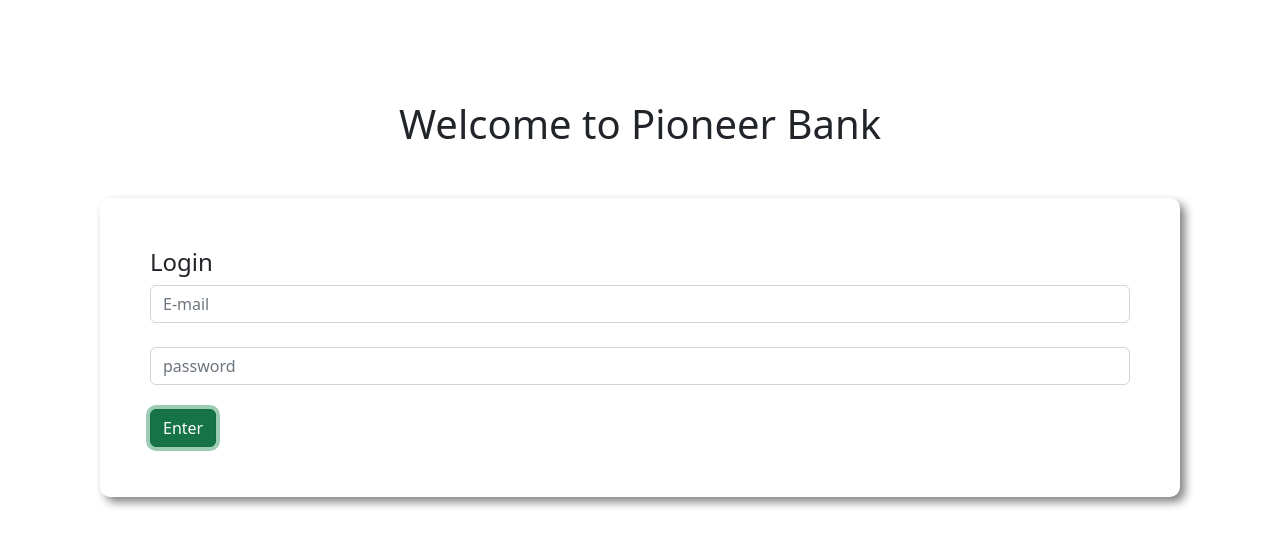
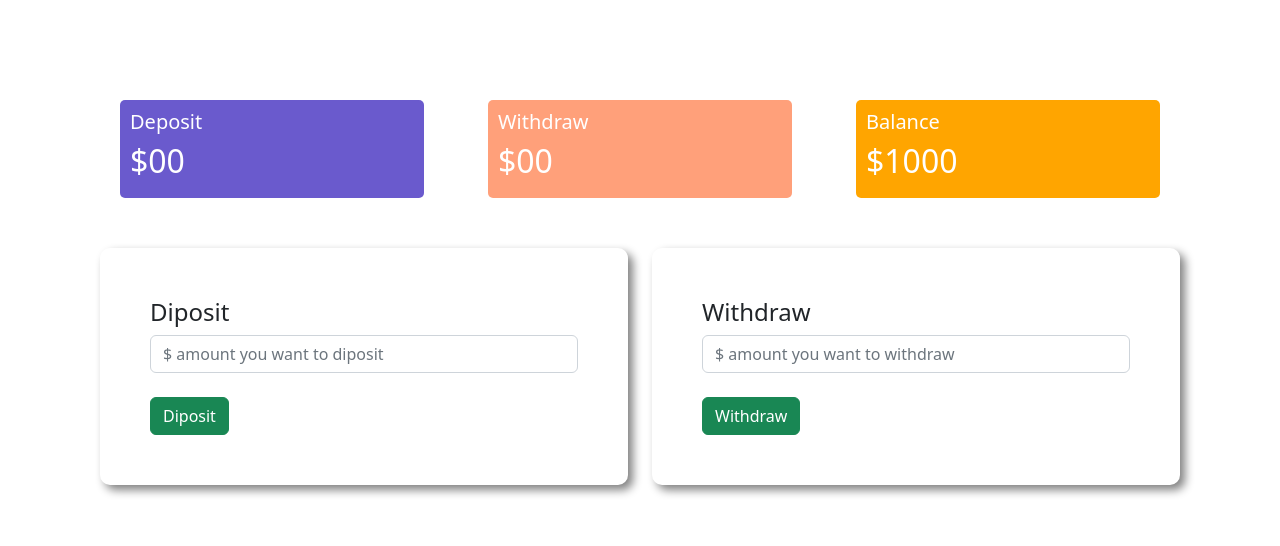
Before and after one commit to MdTouhidulIslam117/pioneer-bank, a plain HTML site: page index.html in a window 1280 px wide. Both pictures are taken after a click on the button "Enter". Drawn offline with nearby package versions, Linux system fonts and the light colour scheme.

Commit message:
added bank deposit and balance

```diff
--- a/index.html
+++ b/index.html
@@ -17,8 +17,91 @@
             <br>
             <input type="password" class="form-control" placeholder="password">
             <br>
-            <button class="btn btn-success">Enter</button>
+            <button id="login" class="btn btn-success">Enter</button>
         </div>
     </div>
+    <div id="transaction-area">
+        <div class="row">
+            <div class="col-md-4">
+                <div class="deposit status">
+                    <h5>Deposit</h5>
+                    <h2>$<span id="current-deposit">00</span></h2>
+                </div>
+            </div>
+            <div class="col-md-4">
+                <div class="withdraw status">
+                    <h5>Withdraw</h5>
+                    <h2>$00</h2>
+                </div>
+            </div>
+            <div class="col-md-4">
+                <div class="balance status">
+                    <h5>Balance</h5>
+                    <h2>$<span id="current-balance">1000</span></h2>
+                </div>
+            </div>
+        </div>
+        <div class="row">
+            <div class="col-md-6">
+                <div class="submit-area">
+                    <h4>Diposit</h4>
+                    <input id="deposit-amount" type="text" class="form-control" placeholder="$ amount you want to diposit">
+                    <br>
+                    <button id="add-deposit" class="btn btn-success">Diposit</button>
+                </div>
+            </div>
+            <div class="col-md-6">
+                <div class="submit-area">
+                    <h4>Withdraw</h4>
+                    <input id="withdraw-amount" type="text" class="form-control" placeholder="$ amount you want to withdraw">
+                    <br>
+                    <button id="add-withdraw" class="btn btn-success">Withdraw</button>
+                </div>
+            </div>
+        </div>
+    </div>
+
+
+    <Script>
+        // login button event handler
+        const loginButton = document.getElementById("login");
+        loginButton.addEventListener("click", function () {
+            const loginArea = document.getElementById("login-area");
+            loginArea.style.display = ("none");
+            const transactionArea = document.getElementById("transaction-area");
+            transactionArea.style.display = ("block");
+        });
+
+        // deposite button event handler
+        const depositBtn = document.getElementById("add-deposit");
+        depositBtn.addEventListener("click", function(){
+            const depositNumber = getInputNumber("deposit-amount");
+
+            updateSpanText("current-deposit", depositNumber);
+            updateSpanText("current-balance", depositNumber);
+
+            document.getElementById("deposit-amount").value = "";
+        })
+
+        // withdraw button event handler
+        const withdrawButton = document.getElementById("add-withdraw");
+        withdrawButton.addEventListener("click", function(){
+            const withdrawNumber = getInputNumber("withdraw-amount");
+            console.log(withdrawNumber);
+        })
+
+        function getInputNumber(id) {
+            const amount = document.getElementById(id).value;
+            const amountNumber = parseFloat(amount);
+            return amountNumber;
+        }
+
+        function updateSpanText(id, depositNumber) {
+            const current = document.getElementById(id).innerText;
+            const currentNumber = parseFloat(current);
+            const totalAmount = depositNumber + currentNumber;
+            document.getElementById(id).innerText = totalAmount;
+        }
+    </Script>
 </body>
 </html>
--- a/style.css
+++ b/style.css
@@ -7,3 +7,21 @@ body{
     border-radius: 10px;
     box-shadow: 5px 5px 10px gray;
 }
+#transaction-area{
+    display: none;
+}
+.deposit{
+    background-color: slateblue;
+}
+.withdraw{
+    background-color: lightsalmon;
+}
+.balance{
+    background-color: orange;
+}
+.status{
+    color: white;
+    margin: 0 20px;
+    padding: 10px 10px;
+    border-radius: 5px;
+}
```
